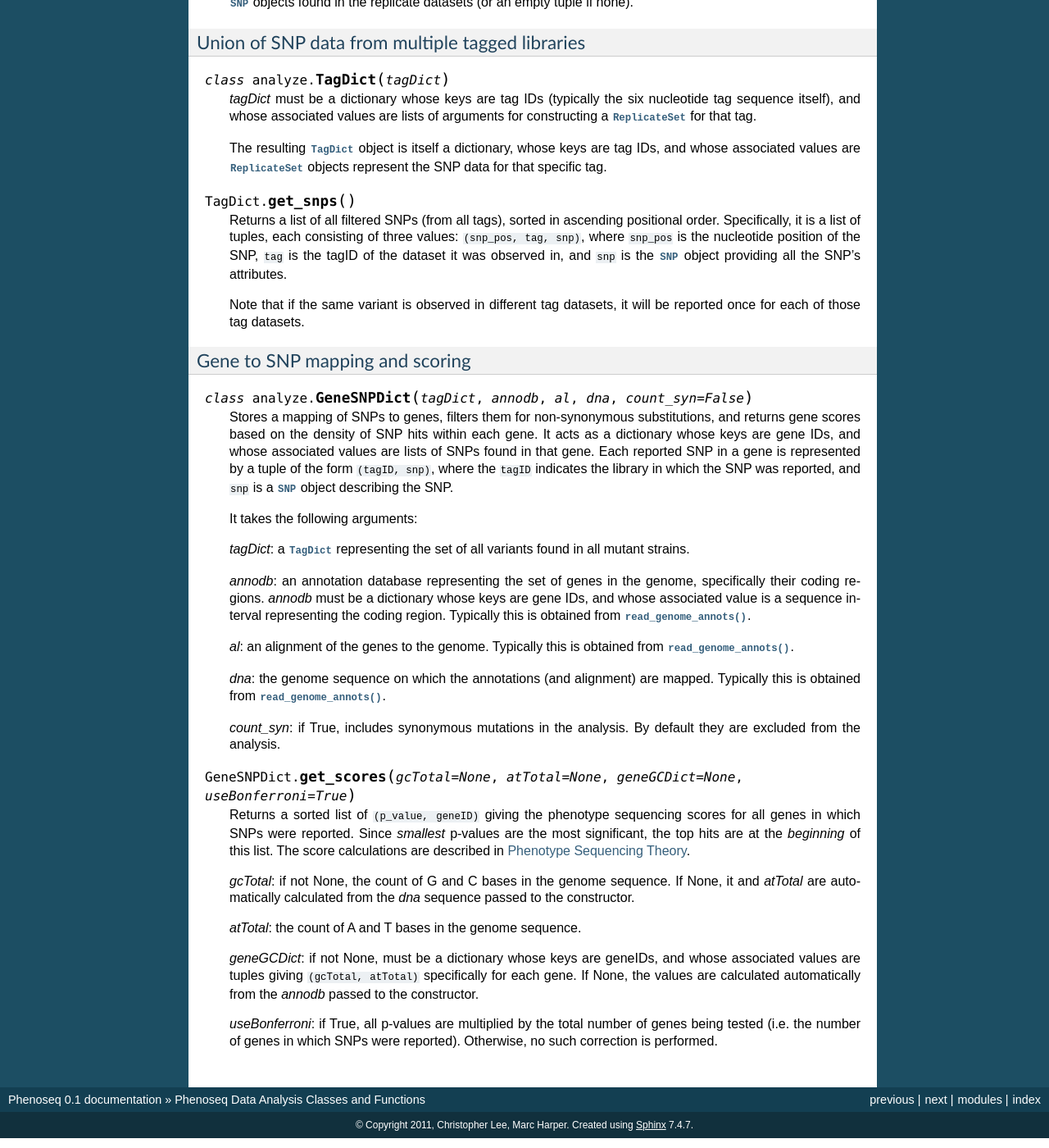
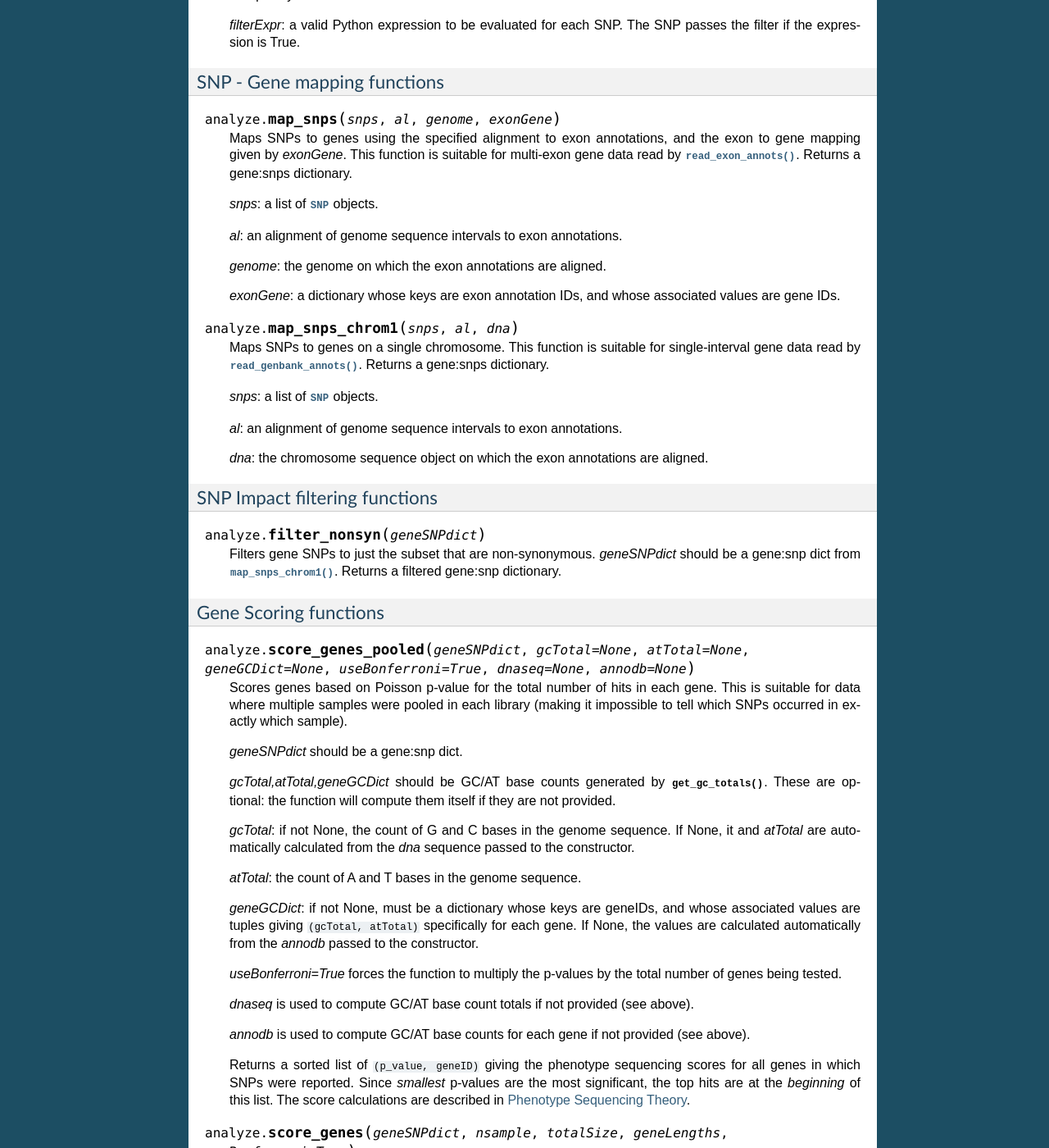
Before and after one commit to cjlee112/phenoseq, a Sphinx documentation site: the page built from doc/reference/analyze.rst, in a window 1280 px wide and 1400 px high, scrolled down 2552 px. Shown: the whole window at 82% size. Built offline with Sphinx 7.4.7, drawn with Linux system fonts in a browser that asks for light colours; some of the changed text lies outside the part shown.

Commit message:
revised analyze reference docs to reflect refactoring

```diff
--- a/doc/reference/analyze.rst
+++ b/doc/reference/analyze.rst
@@ -8,32 +8,38 @@ Phenoseq Data Analysis Classes and Functions
 .. moduleauthor:: Christopher Lee <leec@chem.ucla.edu>
 .. sectionauthor:: Christopher Lee <leec@chem.ucla.edu>
 
-Convenience Classes
--------------------
 
-* :class:`TagDict` represents a total SNP dataset for an entire set
-  of mutant strains, typically constructed from datasets for multiple
-  tagged libraries.  Its :meth:`TagDict.get_snps` method provides
-  a convenient way to iterate over all the :class:`SNP` objects in ascending
-  positional order.
+Overview
+--------
 
-* :class:`GeneSNPDict` represents the mapping of a :class:`TagDict`
-  variant dataset onto a set of genes.  Its :meth:`GeneSNPDict.get_scores`
-  method provides a convenient way to get phenotype sequencing scores
-  for each gene.
+The **analyze** module provides functions for
+
+* reading SNP datasets and gene annotation data;
+* filtering SNPs to remove false positives or based on impact criteria
+  (e.g. non-synonymous mutations only).
+* mapping SNPs to genes in a variety of ways.
+* scoring genes to identify the likely causes of the phenotype.
+
+These functions use just a few standard "interfaces" to pass data:
+
+* SNP datasets are simply passed as lists of :class:`SNP` objects, each with
+  attributes describing its location, etc.
+
+* gene:SNP mappings are passed as a dictionary whose keys are gene IDs,
+  and whose associated values are the lists of SNPs in each gene.
+
 
 A simple example of using this module to score a set of genes
 as potential causes of a phenotype::
 
     from phenoseq import analyze
     print 'reading gene annotations from', sys.argv[1]
-    annodb, al, dna = analyze.read_genome_annots(sys.argv[1])
+    annodb, al, dna = analyze.read_genbank_annots(sys.argv[1])
     tagFiles = sys.argv[2:]
     print 'reading tag files:', tagFiles
-    tagDict = analyze.read_tag_files(tagFiles)
-    gsd = analyze.GeneSNPDict(tagDict, annodb, al, dna)
+    snps = analyze.read_tag_files(tagFiles)
     print 'scoring genes...'
-    results = gsd.get_scores()
+    results = analyze.analyze_nonsyn(snps, annodb, al, dna)
     print 'top 20 hits:', results[:20]
 
 
@@ -41,7 +47,10 @@ as potential causes of a phenotype::
 Convenience Functions
 ---------------------
 
-.. function:: read_vcf(path, **kwargs)
+Data Reading Functions
+......................
+
+.. function:: read_vcf(path, vcffields=('CHROM', 'POS', 'ID', 'REF', 'ALT', 'QUAL', 'FILTER', 'INFO', 'FORMAT'), **kwargs)
 
    Reads a VCF file from *path*
    and returns a list of :class:`SNP` objects, with
@@ -51,39 +60,43 @@ Convenience Functions
 
    Optional *kwargs* are passed directly to the :class:`SNP` constructor.
 
-.. function:: read_tag_files(tagFiles, tagfunc=get_filestem, replicatefunc=get_replicate_files, *args)
+.. function:: read_tag_files(tagFiles, tagfunc=get_filestem, filterFunc=filter_snps, replicatefunc=None, add_attrs=add_snp_attrs, *args, **kwargs)
 
-   Constructs and returns a :class:`TagDict` for a set of tags,
-   each with replicate datasets.
+   Merges SNPs from multiple library files, returning a list of
+   :class:`SNP` objects each with a ``tag`` attribute representing the
+   specific library it was observed in.  Each tag could correspond to
+   a single sample, or to a pool of multiple samples depending on your
+   experimental design.
 
    *tagFiles*: a list of VCF files each representing a SNP dataset for
-   one tag.
+   one tag (library).
 
    *tagfunc*: a function that takes a tag file path and returns a tag ID.
 
+   *filterFunc*: a generator function that takes a set of SNPs and
+   generates the subset that pass some desired criteria.  Can be
+   set to ``None``.
+
    *replicatefunc*: a function that takes a tag ID and returns a list
    of VCF file paths representing the replicate datasets for that
-   tag.
+   tag.  If you specify this, you should also set
+   ``filterFunc=analyze.filter_snps_repfiles`` to make it filter
+   the SNPs using the replicate datasets.
+
+   *add_attrs*: a function that adds attributes to each
+   :class:`SNP` object.  Can be set to ``None``.
 
    *args*: optional additional arguments to be passed to the
-   :class:`ReplicateSet` constructor for each tagID.
+   ``filterFunc`` filter function for filtering SNPs.
 
-.. function:: read_vcf_singleton(vcfFile)
+   *kwargs*: optional arguments to be passed to the :func:`read_vcf`
+   function for reading each library file.
 
-   Constructs and returns a :class:`TagDict` for a single VCF file.
-
-.. function:: read_genome_annots(gbfile, fastafile=None, iseq=0, featureType='CDS')
+.. function:: read_genbank_annots(gbfile, fastafile=None, iseq=0, featureType='CDS')
 
    Constructs a (gene) annotation database from a Genbank genome file.
-   Returns three values:
-
-   * an annotation database
-
-   * an alignment container storing the alignment of the annotations to
-     the genome sequence.
-
-   * the genome sequence object.
-
+   NB: this assumes each gene consists of **one** interval.
+   This cannot be used for multi-exon genes!
    It takes the following arguments:
 
    *gbfile* must be a path to a Genbank format file containing
@@ -100,8 +113,184 @@ Convenience Functions
    constructing annotations.  By default, it extracts the coding sequence
    regions.
 
+   Returns three values:
+
+   * an annotation database
+
+   * an alignment container storing the alignment of the annotations to
+     the genome sequence.
+
+   * the genome sequence object.
+
    **note**: this function requires both the BioPython ``SeqIO`` module,
    and the Pygr ``seqdb`` and ``annotation`` modules.
+
+.. function:: read_exon_annots(genome, genesFile='knownGene.txt')
+
+   Constructs a (gene) annotation database from a UCSC knownGene
+   transcript set.  It builds an exon annotation database from this
+   transcript set, and merges transcripts that share a common exon
+   into a single gene.  This mapping is suitable for use with
+   multi-exon genes.
+
+   *genome* must be dictionary-like object that maps sequence IDs to
+   sequence objects.
+
+   *genesFile*: the path to the UCSC knownGene text file.  The coordinates
+   in this file must be valid for use on the specified *genome*.
+
+   Returns:
+
+   * an annotation database
+
+   * an alignment container storing the alignment of the annotations to
+     the genome sequence.
+
+   * a dictionary mapping exon annotation ID values to gene ID values.
+
+   * the total size of the annotated exome.
+
+   * a dictionary mapping gene ID values to their associated maximum
+     transcript length.  This gives the effective target size of each
+     gene in the exome.
+
+   **note**: this function requires the Pygr ``seqdb`` and ``annotation`` modules.
+
+SNP false-positive filtering functions
+......................................
+
+These take a list of SNPs as input, and generate a subset of the SNPs
+that pass some specified criteria.
+
+.. function:: filter_snps(snps, filterExpr='snp.af1 <= 0.5 and getattr(snp, "pv4", (0.,))[0] >= 0.01 and snp.qual > 90')
+
+   *snps*: a list of :class:`SNP` objects.
+
+   *filterExpr*: a valid Python expression to be evaluated for each SNP.
+   The SNP passes the filter if the expression is True.
+
+.. function:: filter_snps_repfiles(snps, replicateFiles, filterExpr='snp.af1 <= 0.5 and len(get_replicates(snp)) >= 2')
+
+   *snps*: a list of :class:`SNP` objects.
+
+   *repFiles*: a list of VCF files representing replicate lanes to be
+   used for testing whether the SNP replicated adequately.
+
+   *filterExpr*: a valid Python expression to be evaluated for each SNP.
+   The SNP passes the filter if the expression is True.
+
+
+SNP - Gene mapping functions
+............................
+
+.. function:: map_snps(snps, al, genome, exonGene)
+
+   Maps SNPs to genes using the specified alignment to exon annotations,
+   and the exon to gene mapping given by *exonGene*.  This function is
+   suitable for multi-exon gene data read by :func:`read_exon_annots`.
+   Returns a gene:snps dictionary.
+
+   *snps*: a list of :class:`SNP` objects.
+
+   *al*: an alignment of genome sequence intervals to exon annotations.
+
+   *genome*: the genome on which the exon annotations are aligned.
+
+   *exonGene*: a dictionary whose keys are exon annotation IDs,
+   and whose associated values are gene IDs.
+
+.. function:: map_snps_chrom1(snps, al, dna)
+
+   Maps SNPs to genes on a single chromosome.  This function is suitable
+   for single-interval gene data read by :func:`read_genbank_annots`.
+   Returns a gene:snps dictionary.
+
+   *snps*: a list of :class:`SNP` objects.
+
+   *al*: an alignment of genome sequence intervals to exon annotations.
+
+   *dna*: the chromosome sequence object on which the exon annotations are aligned.
+
+
+SNP Impact filtering functions
+..............................
+
+.. function:: filter_nonsyn(geneSNPdict)
+
+   Filters gene SNPs to just the subset that are non-synonymous.
+   *geneSNPdict* should be a gene:snp dict from :func:`map_snps_chrom1`.
+   Returns a filtered gene:snp dictionary.
+
+
+Gene Scoring functions
+......................
+
+.. function:: score_genes_pooled(geneSNPdict, gcTotal=None, atTotal=None, geneGCDict=None, useBonferroni=True, dnaseq=None, annodb=None)
+
+   Scores genes based on Poisson p-value for the total number of hits
+   in each gene.  This is suitable for data where multiple samples were
+   pooled in each library (making it impossible to tell which SNPs occurred
+   in exactly which sample).
+
+   *geneSNPdict* should be a gene:snp dict.
+
+   *gcTotal,atTotal,geneGCDict* should be GC/AT base counts generated by
+   :func:`get_gc_totals`.  These are optional: the function will compute
+   them itself if they are not provided.
+
+   *gcTotal*: if not None, the count of G and C bases in the genome
+   sequence.  If None, it and *atTotal* are automatically calculated from the
+   *dna* sequence passed to the constructor.
+
+   *atTotal*: the count of A and T bases in the genome sequence.
+
+   *geneGCDict*: if not None, must be a dictionary whose keys are
+   geneIDs, and whose associated values are tuples giving
+   ``(gcTotal, atTotal)`` specifically for each gene.  If None,
+   the values are calculated automatically from the *annodb*
+   passed to the constructor.
+
+   *useBonferroni=True* forces the function to multiply the p-values
+   by the total number of genes being tested.
+
+   *dnaseq* is used to compute GC/AT base count totals if not provided
+   (see above).
+
+   *annodb* is used to compute GC/AT base counts for each gene if not
+   provided (see above).
+
+   Returns a sorted list of ``(p_value, geneID)`` giving the
+   phenotype sequencing scores for all genes in which SNPs were reported.
+   Since *smallest* p-values are the most significant, the top hits
+   are at the *beginning* of this list.  The score calculations
+   are described in :doc:`/theory`.
+
+.. function:: score_genes(geneSNPdict, nsample, totalSize, geneLengths, useBonferroni=True)
+
+   Scores genes based on the number of samples in which each gene was
+   hit.  This is suitable for unpooled data, where each library contains
+   only one sample.
+
+   *geneSNPdict* should be a gene:snp dict.
+
+   *nsample* should be the total number of samples.
+
+   *totalSize* should represent the total size (in nucleotides) of the
+   exome being analyzed.
+
+   *geneLengths* should be a dictionary whose keys are gene IDs, and
+   whose values are the size (in nucleotides) of that gene's exonic region
+   (its effective target size for this analysis).
+
+   *useBonferroni=True* forces the function to multiply the p-values
+   by the total number of genes being tested.
+
+   Returns a sorted list of ``(p_value, geneID)`` giving the
+   phenotype sequencing scores for all genes in which SNPs were reported.
+   Since *smallest* p-values are the most significant, the top hits
+   are at the *beginning* of this list.  The score calculations
+   are described in :doc:`/theory`.
+
 
 SNP Dataset Classes
 -------------------
@@ -126,143 +315,3 @@ The SNP object
 
    * *kwargs*: optional key=value pairs to bind as additional attributes
      for this SNP object.
-
-.. class:: SNPSet(vcfFile, filterExpr='snp.af1 <= 0.5 and getattr(snp, "pv4", (0.,))[0] >= 0.01 and snp.qual > 90')
-
-   A convenience class for reading data from a VCF file representing a sample.
-
-   *vcfFile*: a VCF file path containing merged SNP data
-
-   *filterExpr* must be a string containing a valid Python expression.
-   If this expression evaluates True, then the SNP will be reported,
-   otherwise it will not be reported.  This expression has access
-   to global and local variables, principally the *snp* object
-   representing the SNP currently being assessed.  Note that the
-   default filter requires that the SNP be called as 50% or less
-   of the sample, that it not show strong evidence of strand-bias
-   as indicated by the PV4 strand-bias p-value, and that its reported
-   quality be above 90.
-
-.. method:: SNPSet.__iter__()
-
-   Iterate over all :class:`SNP` objects that pass the above criteria.
-
-
-Comparing data from replicate runs
-..................................
-
-.. class:: ReplicateSet(mergedFile, replicateFiles, filterExpr='snp.af1 <= 0.5 and len(self[snp]) >= 2')
-
-   A convenience class for reading data for two or more replicate
-   SNP datasets.
-
-   *mergedFile*: a VCF file path containing merged SNP data from all the
-   replicate datasets.
-
-   *replicateFiles*: a list of file paths representing each of the
-   replicate SNP datasets, each in VCF format.
-
-   *filterExpr* must be a string containing a valid Python expression.
-   If this expression evaluates True, then the SNP will be reported,
-   otherwise it will not be reported.  This expression has access
-   to global and local variables, principally the *snp* object
-   representing the SNP currently being assessed.  Note that the
-   default filter requires that the SNP be called as 50% or less
-   of the sample, and that it was found independently in at least
-   two of the replicate datasets.
-
-.. method:: ReplicateSet.__iter__()
-
-   Iterate over all :class:`SNP` objects that pass the above criteria.
-
-.. method:: ReplicateSet.__getitem__(snp)
-
-   The *snp*: key must be a :class:`SNP` object returned by the iterator.
-   Its associated value is a list of the corresponding :class:`SNP` objects
-   found in the replicate datasets (or an empty tuple if none).
-
-Union of SNP data from multiple tagged libraries
-................................................
-
-.. class:: TagDict(tagDict)
-
-   *tagDict* must be a dictionary whose keys are tag IDs (typically
-   the six nucleotide tag sequence itself), and whose associated
-   values are lists of arguments for constructing a :class:`ReplicateSet`
-   for that tag.
-
-   The resulting :class:`TagDict` object is itself a dictionary, whose
-   keys are tag IDs, and whose associated values are :class:`ReplicateSet`
-   objects represent the SNP data for that specific tag.
-
-.. method:: TagDict.get_snps()
-
-   Returns a list of all filtered SNPs (from all tags), sorted in ascending
-   positional order.  Specifically, it is a list of tuples, each consisting
-   of three values: ``(snp_pos, tag, snp)``, where ``snp_pos`` is the
-   nucleotide position of the SNP, ``tag`` is the tagID of the dataset
-   it was observed in, and ``snp`` is the :class:`SNP` object providing
-   all the SNP's attributes.
-
-   Note that if the same variant is observed in different tag datasets,
-   it will be reported once for each of those tag datasets.
-
-Gene to SNP mapping and scoring
-...............................
-
-.. class:: GeneSNPDict(tagDict, annodb, al, dna, count_syn=False)
-
-   Stores a mapping of SNPs to genes, filters them for non-synonymous
-   substitutions, and returns gene scores based on the density
-   of SNP hits within each gene.  It acts as a dictionary
-   whose keys are gene IDs, and whose associated values are
-   lists of SNPs found in that gene.  Each reported SNP in a gene
-   is represented by a tuple of the form ``(tagID, snp)``, where
-   the ``tagID`` indicates the library in which the SNP was reported,
-   and ``snp`` is a :class:`SNP` object describing the SNP.
-
-   It takes the following arguments:
-
-   *tagDict*: a :class:`TagDict` representing the set of all variants
-   found in all mutant strains.
-
-   *annodb*: an annotation database representing the set of genes
-   in the genome, specifically their coding regions.  *annodb*
-   must be a dictionary whose keys are gene IDs, and whose associated
-   value is a sequence interval representing the coding region.
-   Typically this is obtained from :func:`read_genome_annots`.
-
-   *al*: an alignment of the genes to the genome.
-   Typically this is obtained from :func:`read_genome_annots`.
-
-   *dna*: the genome sequence on which the annotations (and alignment)
-   are mapped.
-   Typically this is obtained from :func:`read_genome_annots`.
-
-   *count_syn*: if True, includes synonymous mutations in the
-   analysis.  By default they are excluded from the analysis.
-
-.. method:: GeneSNPDict.get_scores(gcTotal=None, atTotal=None, geneGCDict=None, useBonferroni=True)
-
-   Returns a sorted list of ``(p_value, geneID)`` giving the
-   phenotype sequencing scores for all genes in which SNPs were reported.
-   Since *smallest* p-values are the most significant, the top hits
-   are at the *beginning* of this list.  The score calculations
-   are described in :doc:`/theory`.
-
-   *gcTotal*: if not None, the count of G and C bases in the genome
-   sequence.  If None, it and *atTotal* are automatically calculated from the
-   *dna* sequence passed to the constructor.
-
-   *atTotal*: the count of A and T bases in the genome sequence.
-
-   *geneGCDict*: if not None, must be a dictionary whose keys are
-   geneIDs, and whose associated values are tuples giving
-   ``(gcTotal, atTotal)`` specifically for each gene.  If None,
-   the values are calculated automatically from the *annodb*
-   passed to the constructor.
-
-   *useBonferroni*: if True, all p-values are multiplied by the
-   total number of genes being tested (i.e. the number of genes
-   in which SNPs were reported).  Otherwise, no such correction
-   is performed.
```
